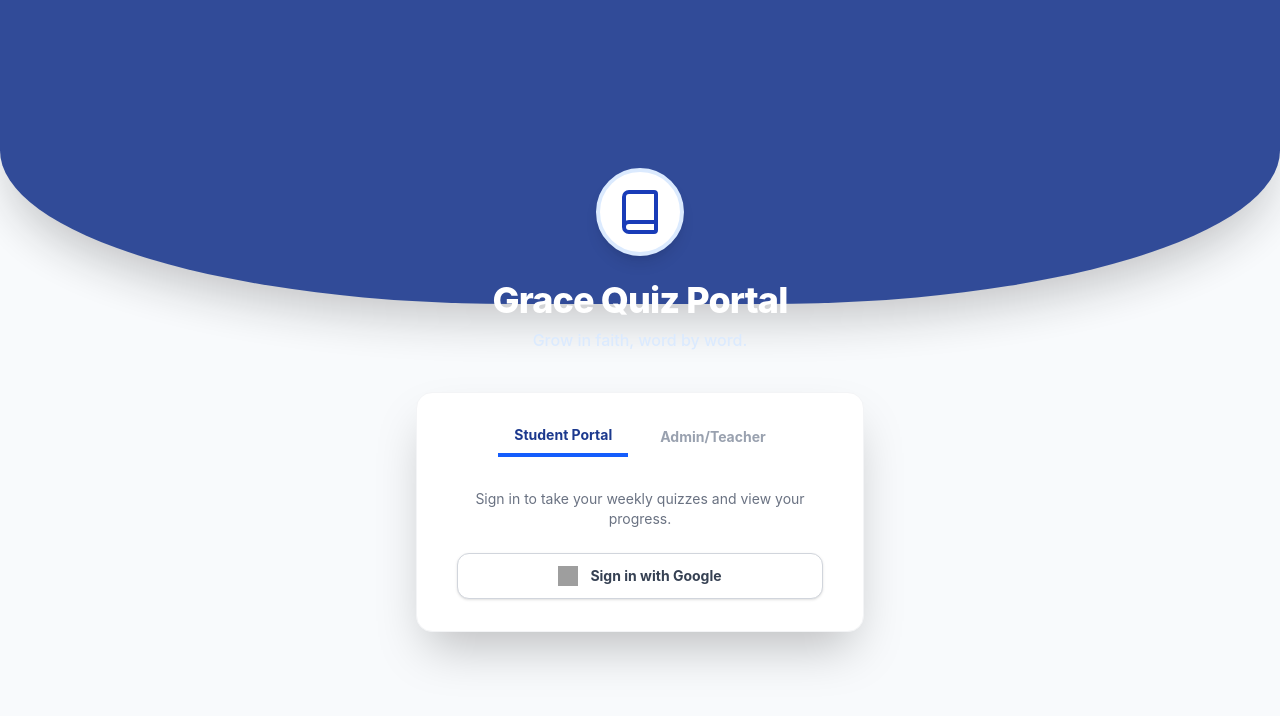
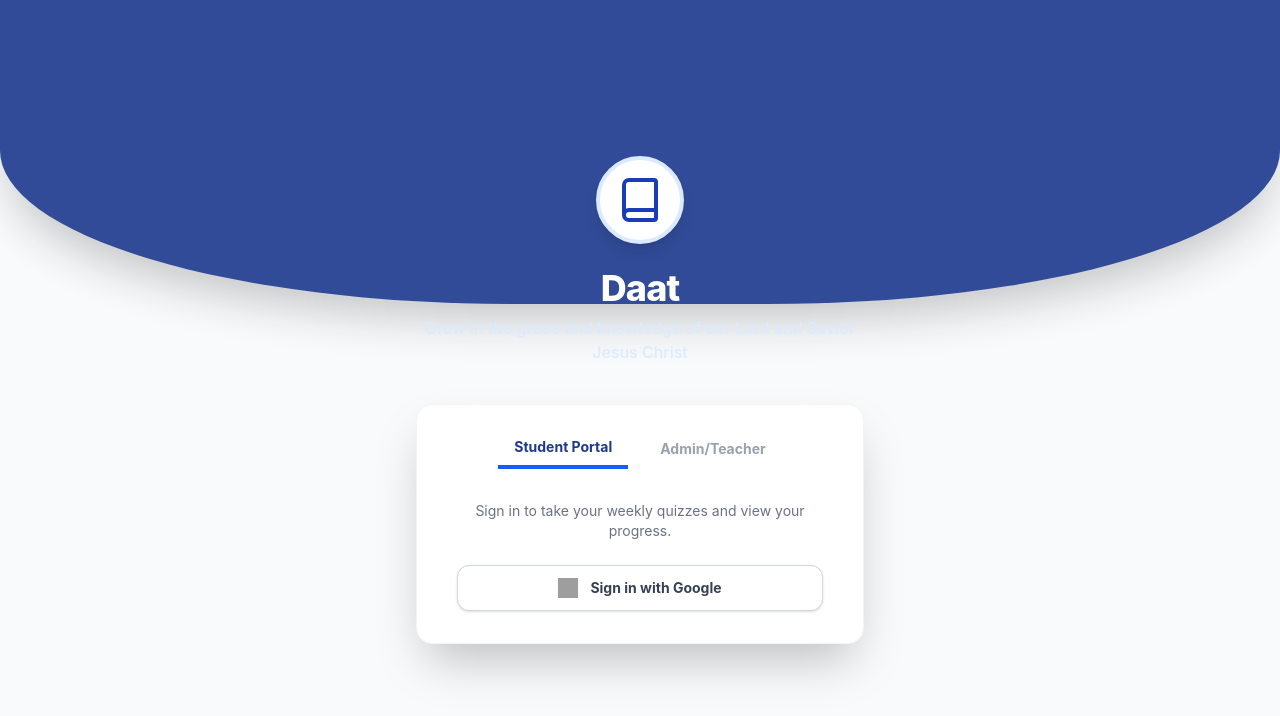
Before and after one commit to jyesudian/quiz-app, a React (Vite) app: page /login in a window 1280 px wide. Shown: the top 716 px of the page. Built offline with nearby package versions, Linux system fonts and the light colour scheme; no server answers; grey boxes are pictures that could not be loaded.

Commit message:
feat: rename portal to Daat, update tagline and ignore network logs

```diff
--- a/index.html
+++ b/index.html
@@ -4,7 +4,7 @@
     <meta charset="UTF-8" />
     <link rel="icon" type="image/svg+xml" href="/favicon.svg" />
     <meta name="viewport" content="width=device-width, initial-scale=1.0" />
-    <title>quiz</title>
+    <title>Daat - Quiz Portal</title>
   </head>
   <body>
     <div id="root"></div>
--- a/src/components/NavBar.tsx
+++ b/src/components/NavBar.tsx
@@ -17,7 +17,7 @@ export const NavBar = () => {
         <div className="flex justify-between h-16">
           <div className="flex items-center cursor-pointer" onClick={() => navigate('/')}>
             <Book className="h-8 w-8 text-blue-800" />
-            <span className="ml-3 text-xl font-extrabold text-blue-900 tracking-tight">Grace Quiz</span>
+            <span className="ml-3 text-xl font-extrabold text-blue-900 tracking-tight">Daat</span>
           </div>
           <div className="flex items-center">
             {user && (
--- a/src/pages/Login.tsx
+++ b/src/pages/Login.tsx
@@ -57,8 +57,8 @@ export const Login = () => {
             <Book size={48} className="text-blue-800" />
           </div>
         </div>
-        <h2 className="mt-2 text-center text-4xl font-extrabold text-white tracking-tight">Grace Quiz Portal</h2>
-        <p className="mt-2 text-center text-blue-100 font-medium">Grow in faith, word by word.</p>
+        <h2 className="mt-2 text-center text-4xl font-extrabold text-white tracking-tight">Daat</h2>
+        <p className="mt-2 text-center text-blue-100 font-medium">Grow in the grace and knowledge of our Lord and Savior Jesus Christ</p>
       </div>
 
       <div className="mt-10 sm:mx-auto sm:w-full sm:max-w-md relative z-10">
```
Also changed, not shown: 2 other files (tests, documents, lock files or other folders).
